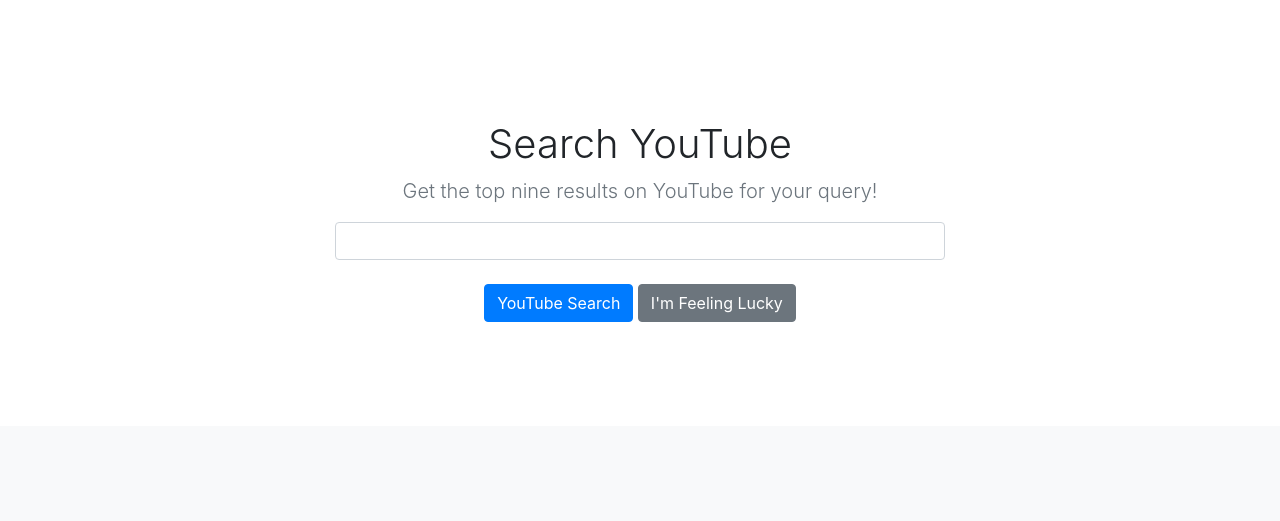
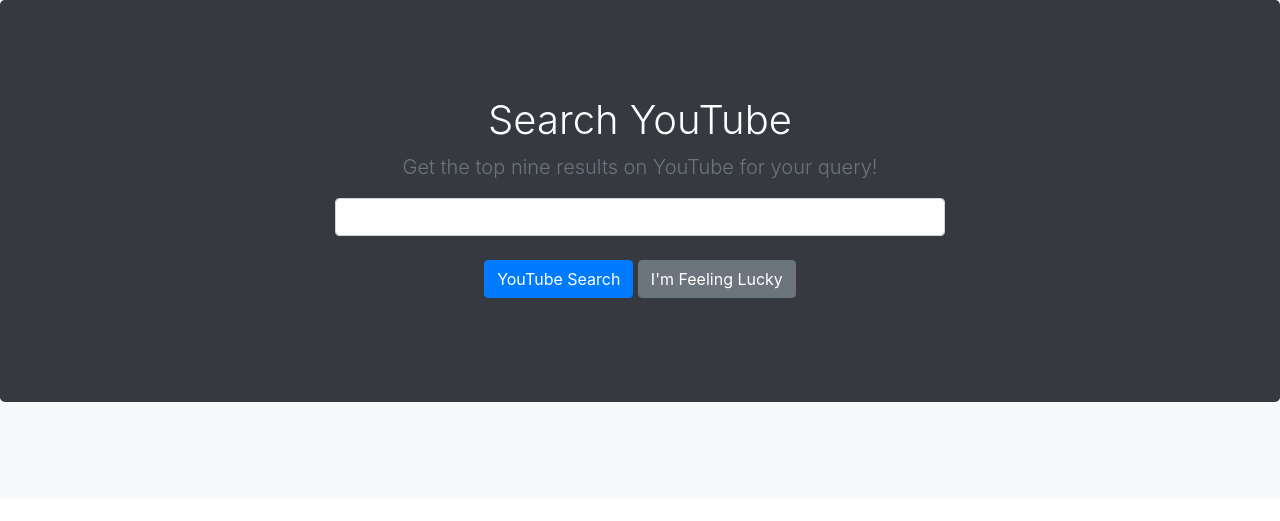
Before and after one commit to YeongsuKimm/yeongsuk, a Flask app: page / in a window 1280 px wide. Shown: the top 521 px of the page. Run offline with Flask 3, Linux system fonts and the light colour scheme; some libraries are stand-ins or nearby versions.

Commit message:
before error fix attempt

```diff
--- a/api/flask_youtube_search/templates/index.html
+++ b/api/flask_youtube_search/templates/index.html
@@ -32,10 +32,9 @@
 
 <main role="main">
 
-  <section class="jumbotron text-center">
+  <section class="jumbotron text-center" style="background:#36393F">
     <div class="container">
-      <img href="/yeongsuk/images/youtube.png">
-      <h1 class="jumbotron-heading">Search YouTube</h1>
+      <h1 class="jumbotron-heading" style="color:white">Search YouTube</h1>
       <p class="lead text-muted">Get the top nine results on YouTube for your query!</p>
       <form method="POST">
       <div class="input-group mb-3">
```
